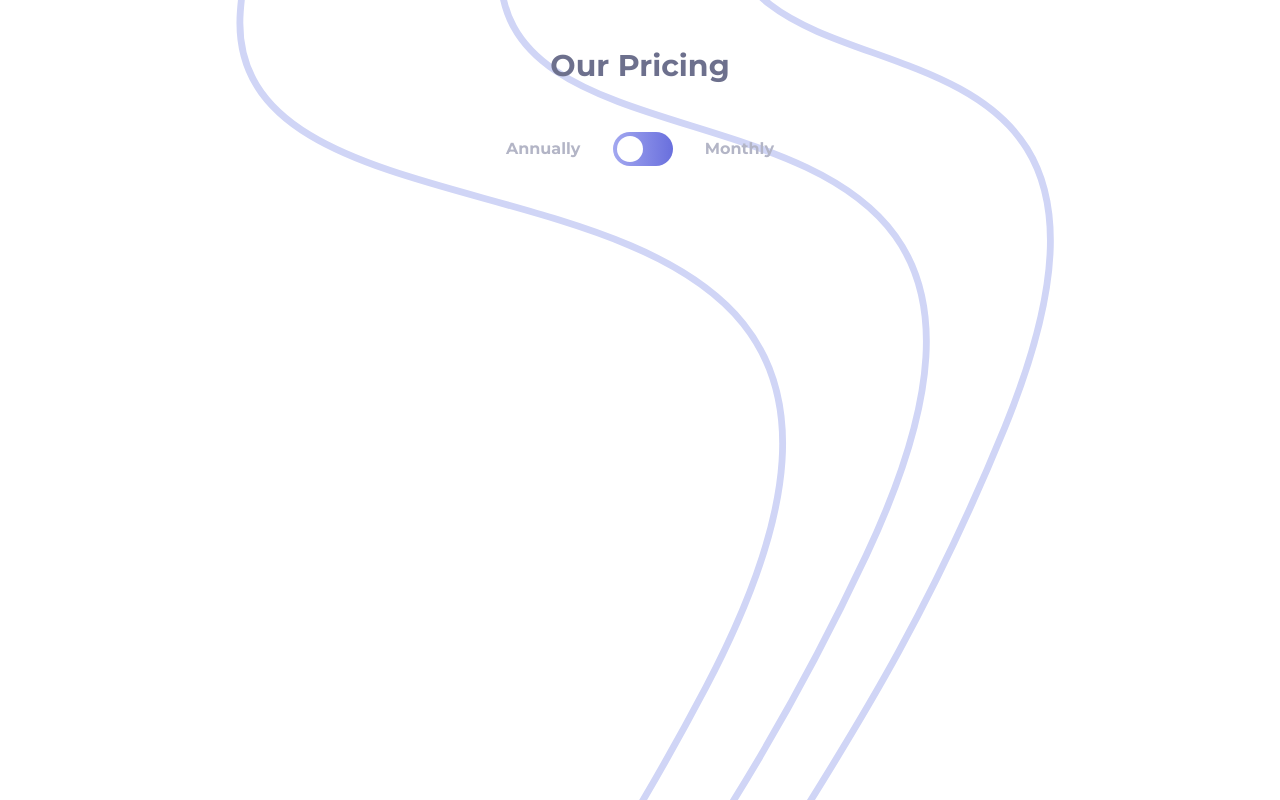
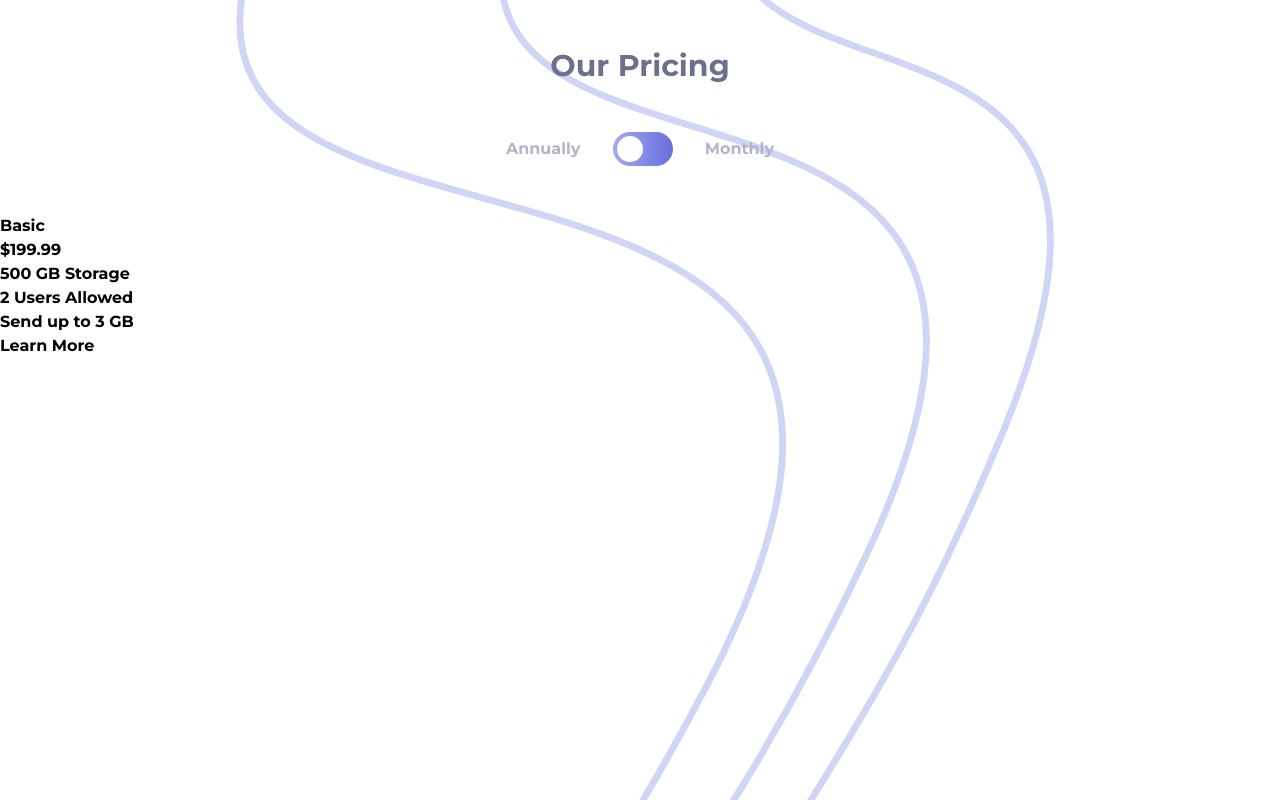
Before and after one commit to ronaldlamdev/pricing-plan, a React (Vite) app: page / in a window 1280 px wide. Built offline with nearby package versions, Linux system fonts and the light colour scheme.

Commit message:
setup html structure of card component

```diff
--- a/src/components/Card.tsx
+++ b/src/components/Card.tsx
@@ -1,9 +1,32 @@
 import { data } from "../assets/data/data"
 
 const Card = () => {
+
+  const basic = data[0]
+  const professional = data[1]
+  const master = data[2]
+
   return (
     <div>
 
+      <div>
+        <h1>{basic.planName}</h1>
+        <h1>{basic.price.annual}</h1>
+      </div>
+
+      <div>
+        <div>
+          <h2>{basic.storageSize}</h2>
+        </div>
+        <div>
+          <h2>{basic.usersAllowed}</h2>
+        </div>
+        <div>
+          <h2>{basic.maxSendSize}</h2>
+        </div>
+      </div>
+
+      <button>Learn More</button>
     </div>
   )
 }
```
